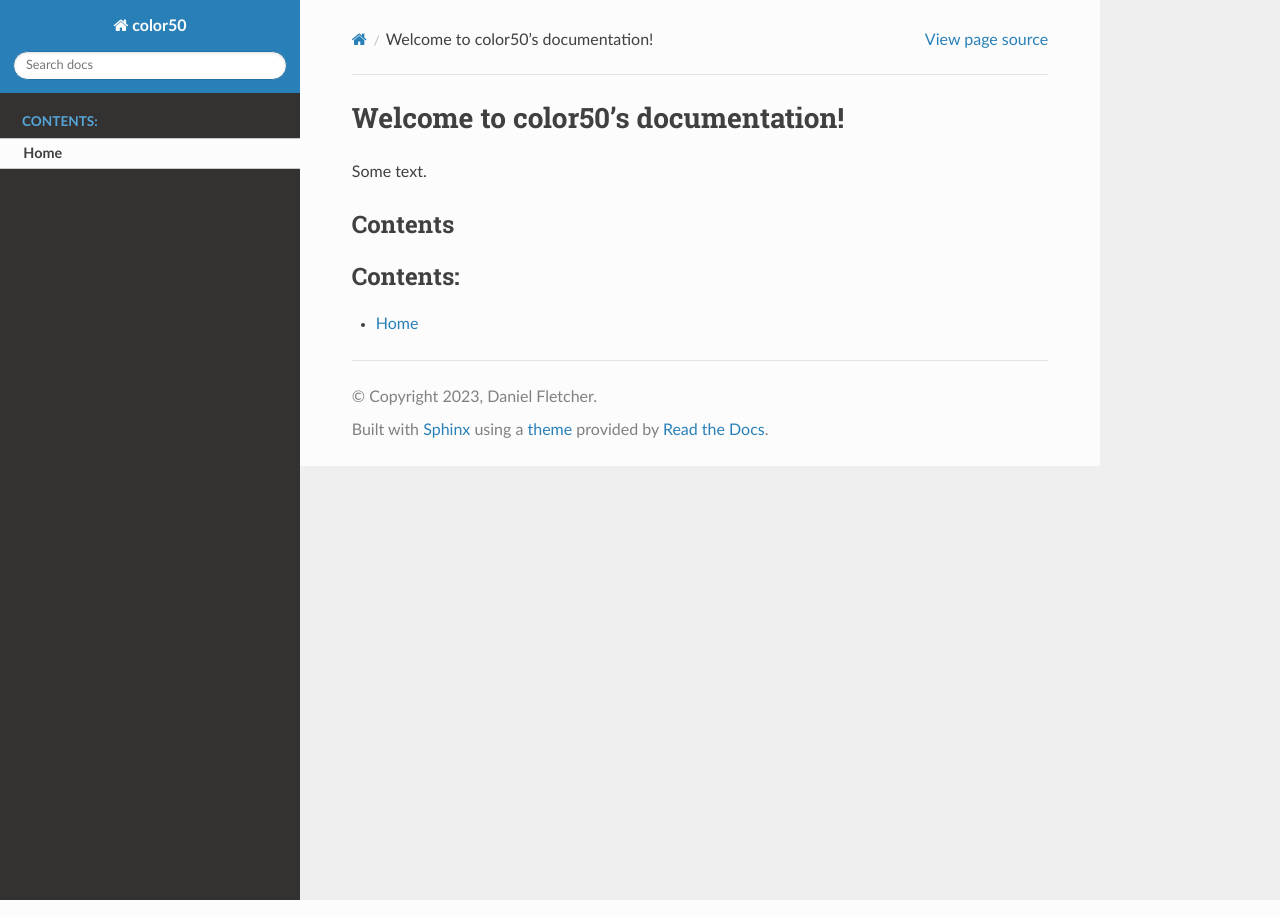
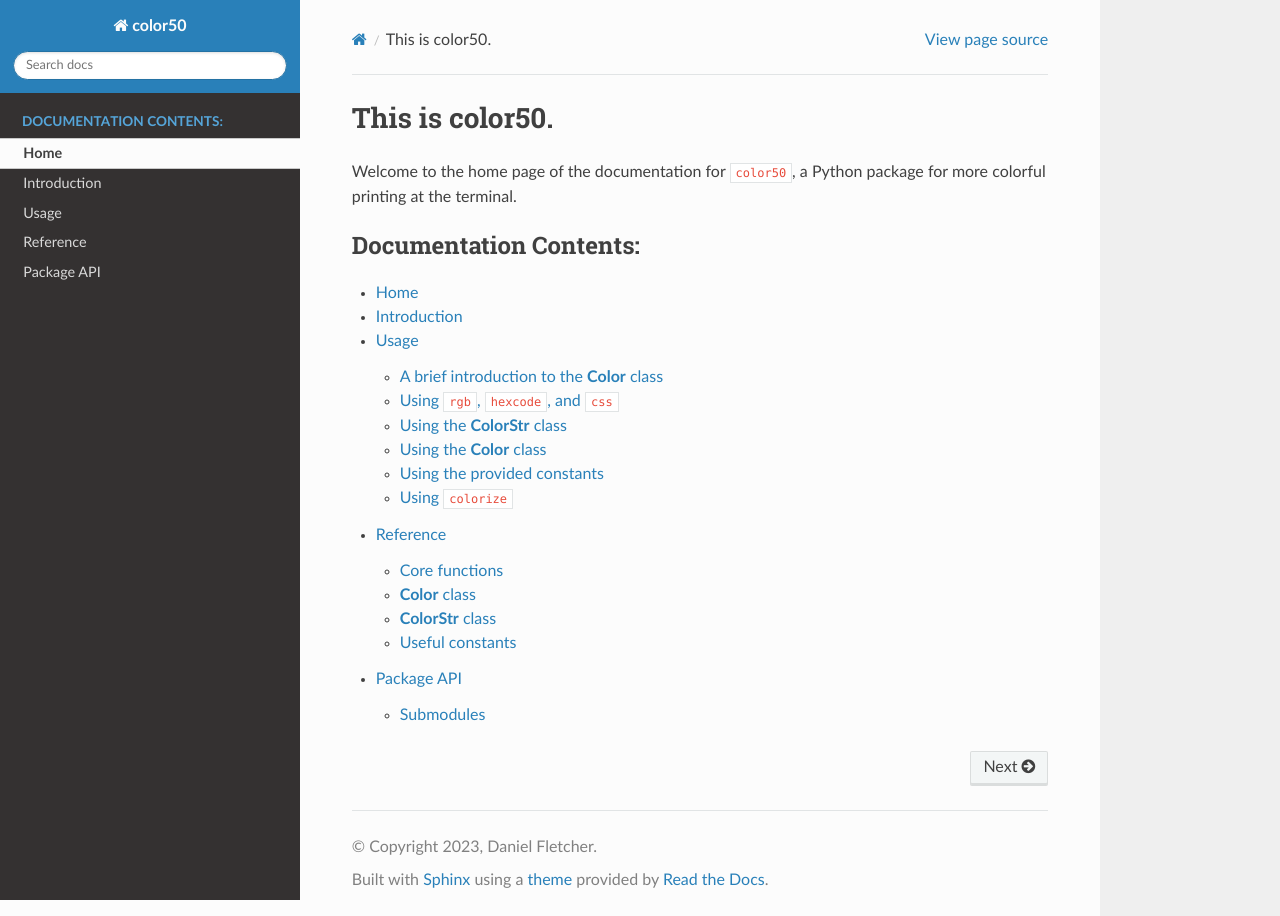
Before and after one commit to DanielTheFletch/color50, a Sphinx documentation site: the page built from docs/source/index.rst, in a window 1280 px wide. Built offline with Sphinx 7.4.7 and the Read the Docs theme 2.0.0, drawn with Linux system fonts in a browser that asks for light colours.

Commit message:
Populate documentation with multiple pages

```diff
--- /dev/null
+++ b/docs/source/api.rst
@@ -0,0 +1,25 @@
+Package API
+===========
+
+Submodules
+----------
+
+.. autosummary::
+   :toctree: generated
+
+   color
+
+.. autosummary::
+   :toctree: generated
+
+   colorstr
+
+.. autosummary::
+   :toctree: generated
+
+   constants
+
+.. autosummary::
+   :toctree: generated
+
+   core_functions
--- a/docs/source/color50.rst
+++ b/docs/source/color50.rst
@@ -1,40 +1,40 @@
-color50 package
-===============
+Reference
+=========
 
-Submodules
-----------
+A Python package for more colorful printing at the terminal.
 
-color50.color module
---------------------
+Created as a final project submission for Harvard University's CS50P course,
+``color50`` is a package designed to add a little extra flavor to standard
+output print statements. Who knows, maybe future CS50 students may find this
+package useful (or fun)!
 
-.. automodule:: color
+Core functions
+--------------
+
+.. autofunction:: core_functions.rgb
+.. autofunction:: core_functions.hexcode
+.. autofunction:: core_functions.css
+.. autodecorator:: core_functions.colorize
+
+**Color** class
+---------------
+
+.. autoclass:: color.Color
    :members:
-   :special-members: __init__, __str__, __add__, __eq__, __ne__
-   :undoc-members:
-   :show-inheritance:
+   :special-members: __init__
 
-color50.colorstr module
------------------------
+**ColorStr** class
+------------------
 
-.. automodule:: colorstr
+.. autoclass:: colorstr.ColorStr
    :members:
-   :undoc-members:
-   :show-inheritance:
+   :special-members: __init__
 
-color50.constants module
-------------------------
+.. _core-functions-label:
+
+Useful constants
+----------------
 
 .. automodule:: constants
    :members:
-   :undoc-members:
-   :show-inheritance:
-
-.. _core-functions-label:
-
-color50.core\_functions module
-------------------------------
-
-.. automodule:: core_functions
-   :members:
-   :undoc-members:
-   :show-inheritance:
+   :noindex:
--- /dev/null
+++ b/docs/source/generated/constants.rst
@@ -0,0 +1,4 @@
+constants
+=========
+
+.. automodule:: constants
--- a/docs/source/index.rst
+++ b/docs/source/index.rst
@@ -1,19 +1,15 @@
-.. color50 documentation master file, created by
-   sphinx-quickstart on Fri Dec 29 23:41:05 2023.
-   You can adapt this file completely to your liking, but it should at least
-   contain the root `toctree` directive.
+This is color50.
+================
 
-Welcome to color50's documentation!
-===================================
-
-Some text.
-
-
-Contents
---------
+Welcome to the home page of the documentation for ``color50``, a Python package
+for more colorful printing at the terminal.
 
 .. toctree::
    :maxdepth: 2
-   :caption: Contents:
+   :caption: Documentation Contents:
 
    Home <self>
+   intro
+   usage
+   color50
+   api
--- /dev/null
+++ b/docs/source/usage.rst
@@ -0,0 +1,46 @@
+Usage
+=====
+
+A brief introduction to the **Color** class
+-------------------------------------------
+
+Placeholder
+
+Using ``rgb``, ``hexcode``, and ``css``
+---------------------------------------
+
+Placeholder
+
+The `rgb` function
+******************
+
+Placeholder
+
+The `hexcode` function
+**********************
+
+Placeholder
+
+The `css` function
+******************
+
+Placeholder
+
+Using the **ColorStr** class
+----------------------------
+
+Placeholder
+
+Using the **Color** class
+-------------------------
+
+Placeholder
+
+Using the provided constants
+----------------------------
+
+Placeholder
+
+Using ``colorize``
+------------------
+Placeholder
```
Also changed, not shown: docs/source/generated/color.rst (added, +20 -0 lines), docs/source/generated/colorstr.rst (added, +20 -0 lines), docs/source/generated/core_functions.rst (added, +19 -0 lines), docs/source/intro.rst (added, +14 -0 lines), docs/source/modules.rst (deleted, +0 -7 lines), 1 other file.
